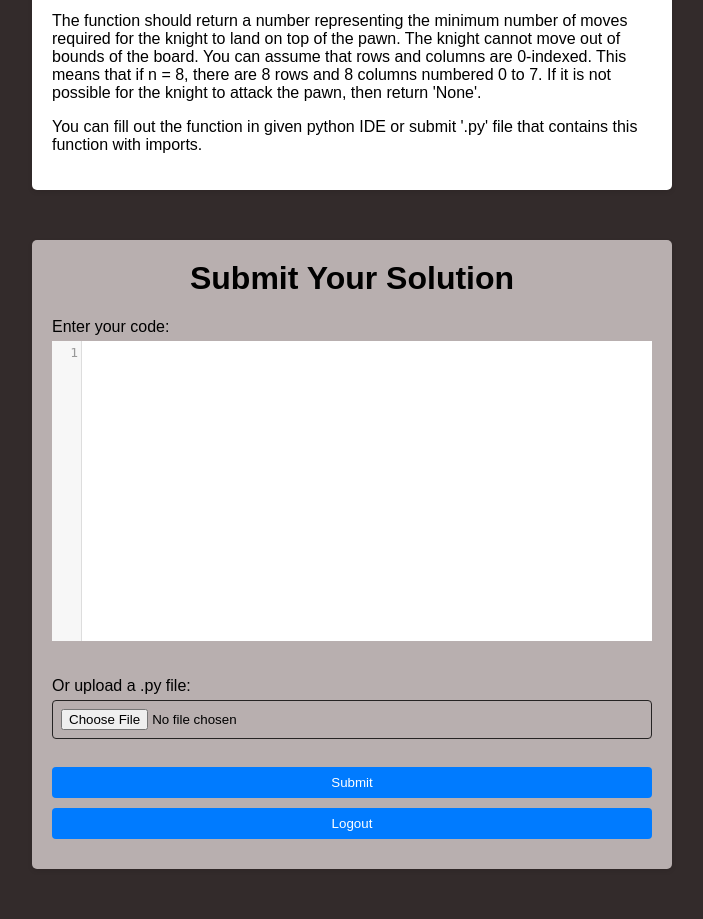
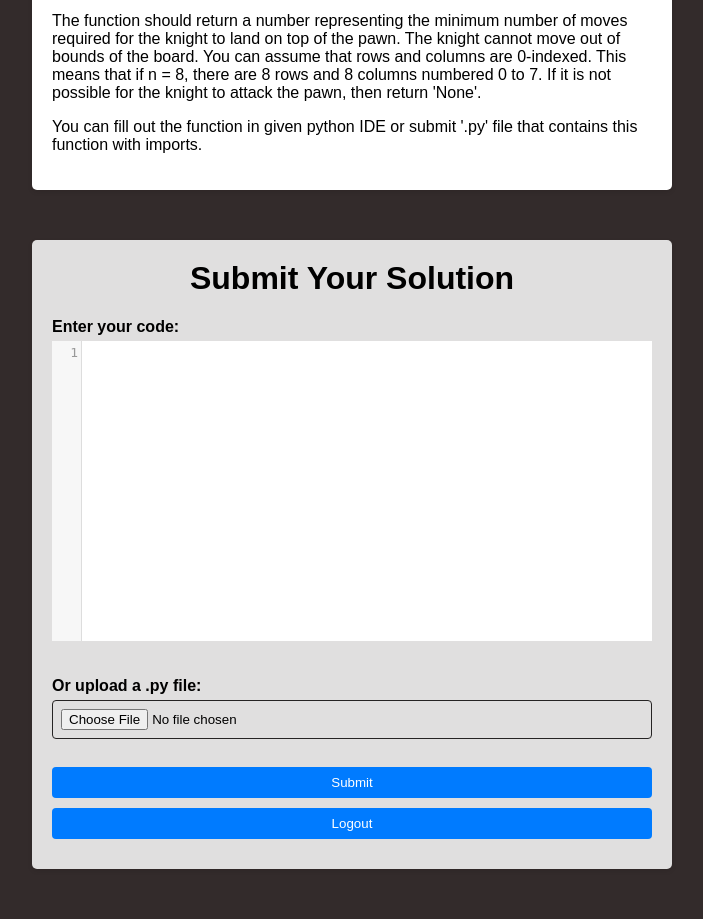
Before and after one commit to CharulRathore/Autograder, a Flask app: page /index in a window 1280 px wide. Shown: the part 566-1485 px from the top of the page, without its empty margins (288-991 px from the left). Run offline with Flask 2, Linux system fonts and the light colour scheme; the visitor is signed in with stand-in values (Sample User, id 1); some libraries are stand-ins or nearby versions.

Commit message:
minor HTML changes

```diff
--- a/templates/index.html
+++ b/templates/index.html
@@ -18,7 +18,7 @@
             max-width: 600px;
             margin: 50px auto;
             padding: 20px;
-            background-color: #b8afaf;
+            background-color: #e0dfdf;
             border-radius: 5px;
             box-shadow: 0 2px 5px rgba(0, 0, 0, 0.1);
         }
@@ -108,9 +108,9 @@
     <div class="container">
         <h1>Submit Your Solution</h1>
         <form id="submit-form" action="/submit" method="post" enctype="multipart/form-data">
-            <label for="code_text">Enter your code:</label>
+            <label for="code_text"><b>Enter your code:</b></label>
             <textarea id="code_text" name="code_text" rows="10" cols="30"></textarea><br><br>
-            <label for="file">Or upload a .py file:</label>
+            <label for="file"><b>Or upload a .py file:</b></label>
             <input type="file" id="file" name="file" accept=".py"><br><br>
             <button type="submit">Submit</button>
         </form>
```
Also changed, not shown: 1 other file.
